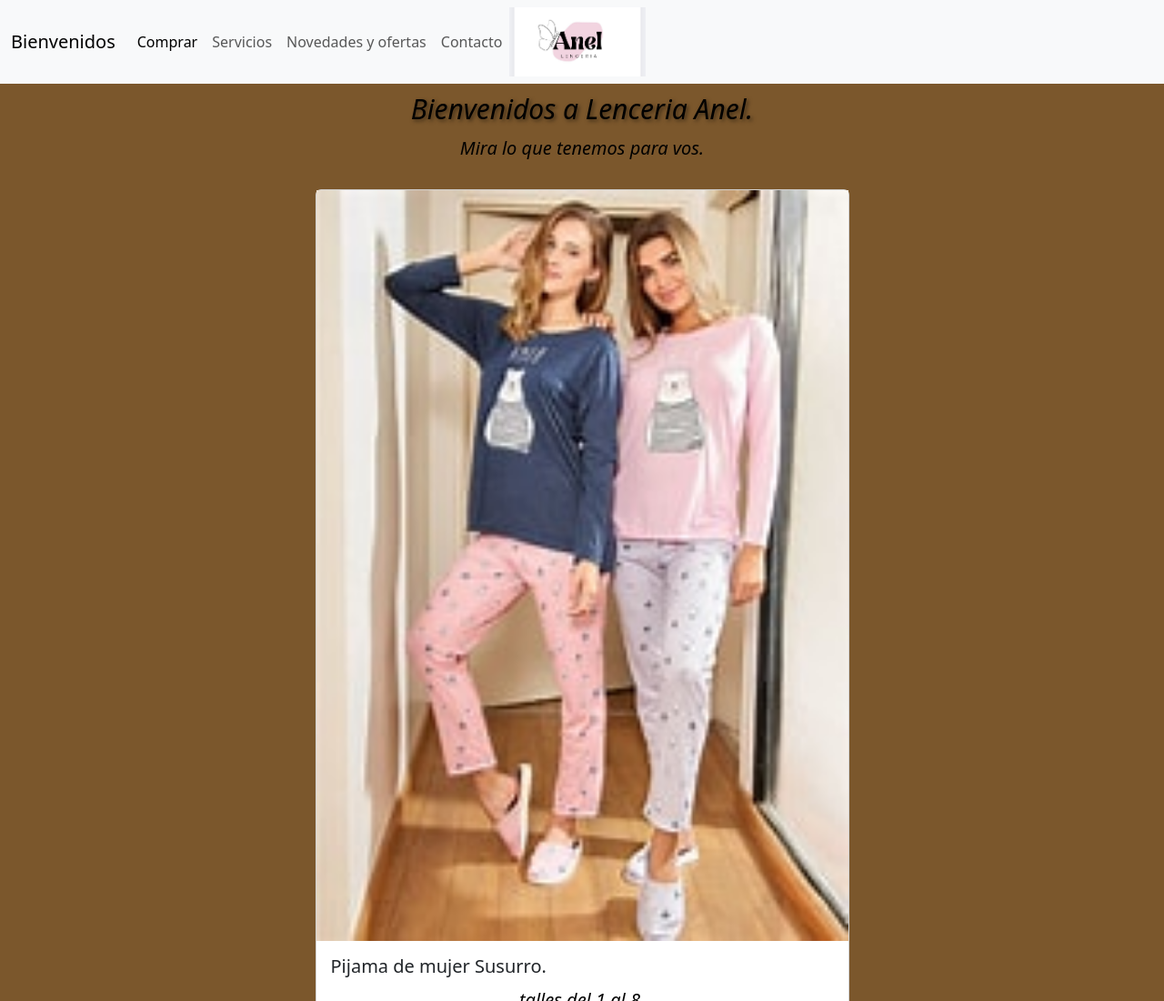
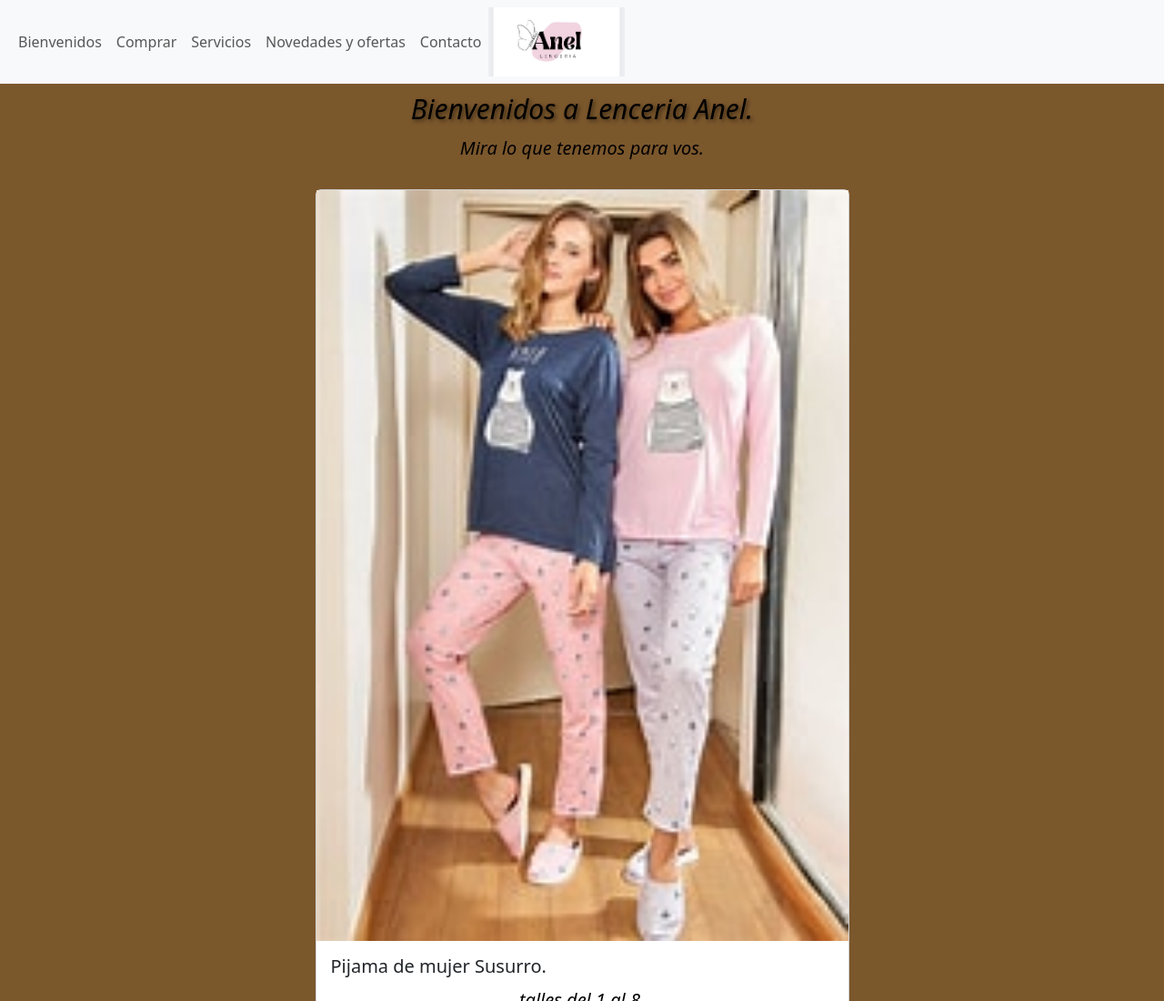
Before and after one commit to mef47yo/anelw, a plain HTML site: page pages/compras.html in a window 1280 px wide. Shown: the top 1100 px of the page at 91% size. Drawn offline with nearby package versions, Linux system fonts and the light colour scheme.

Commit message:
hice format

```diff
--- a/pages/compras.html
+++ b/pages/compras.html
@@ -16,7 +16,7 @@
 
   <nav class="navbar navbar-expand-lg bg-body-tertiary ">
     <div class="container-fluid">
-      <a class="navbar-brand" href="../index.html">Bienvenidos</a>
+
       <button class="navbar-toggler" type="button" data-bs-toggle="collapse" data-bs-target="#navbarNav"
         aria-controls="navbarNav" aria-expanded="false" aria-label="Toggle navigation">
         <span class="navbar-toggler-icon"></span>
@@ -24,7 +24,11 @@
       <div class="collapse navbar-collapse" id="navbarNav">
         <ul class="navbar-nav">
           <li class="nav-item">
-            <a class="nav-link active" aria-current="page" href="#">Comprar</a>
+            <a class="nav-link" href="#">Bienvenidos</a>
+          </li>
+
+          <li class="nav-item">
+            <a class="nav-link" href="#">Comprar</a>
           </li>
           <li class="nav-item">
             <a class="nav-link" href="./servicios.html">Servicios</a>
```
Also changed, not shown: index.html (+6 -1 lines), pages/contactanos.html (+4 -3 lines), pages/novedades.html (+5 -2 lines), pages/servicios.html (+5 -2 lines).
